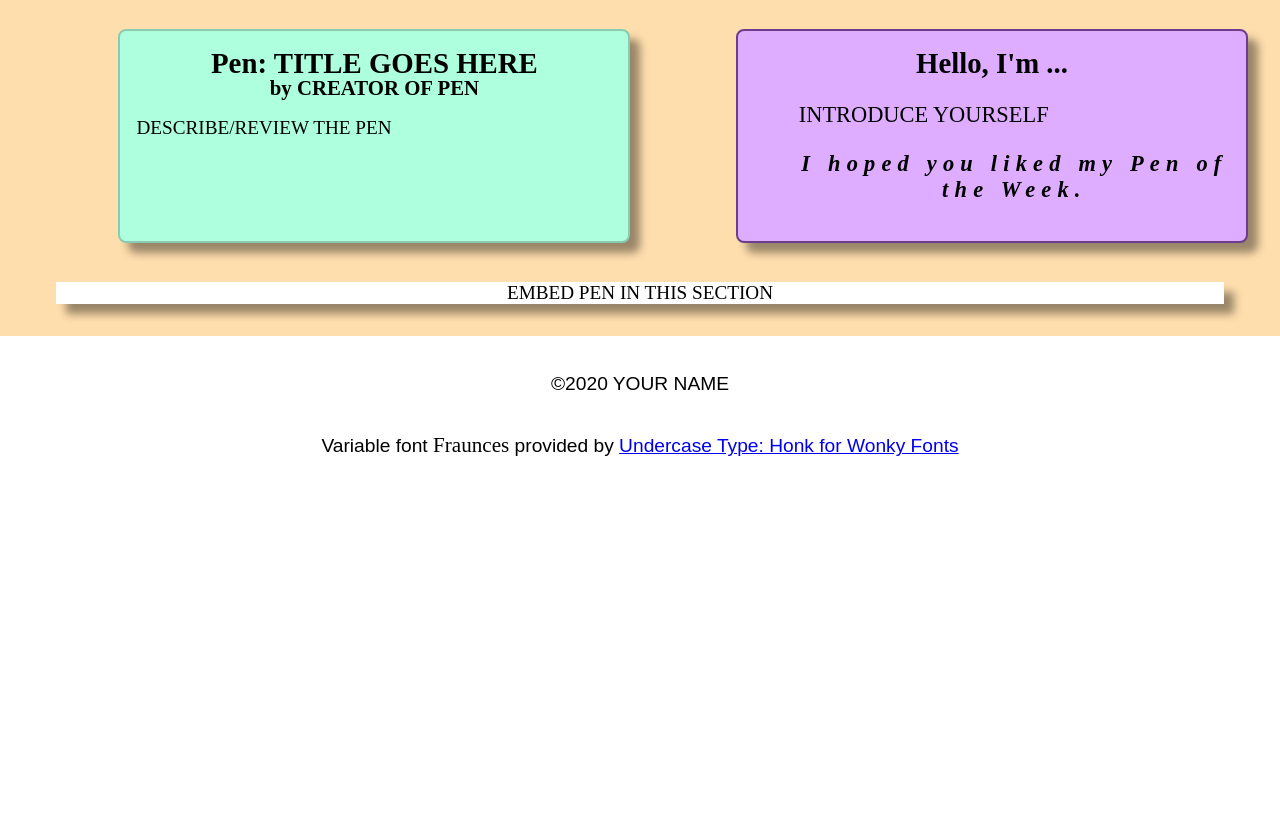
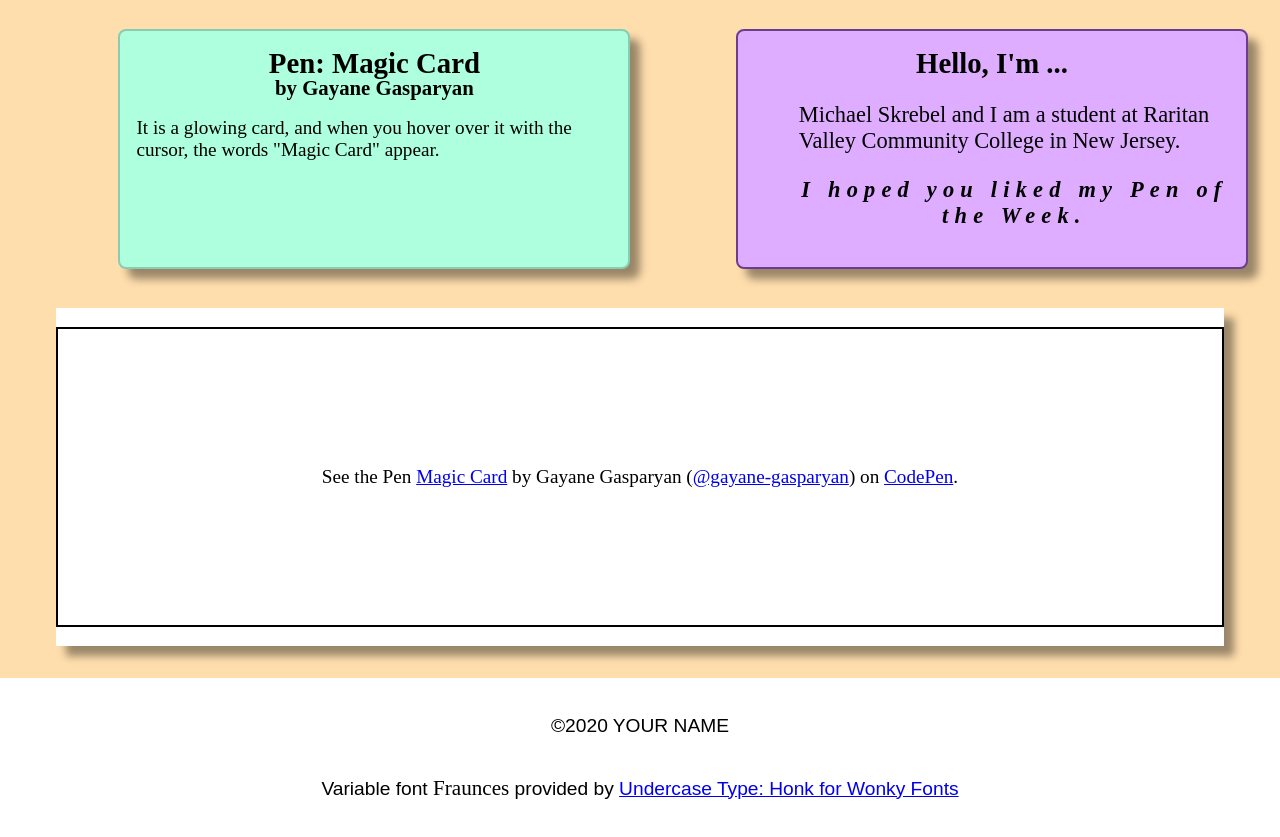
Before and after one commit to RVCC-IDMX/embed-codepen-MSkrebel1018, a plain HTML site: page index.html in a window 1280 px wide. Shown: the part 67-904 px from the top of the page. Before the commit the page ends 800 px from the top, so only its background shows below. Drawn offline with Linux system fonts and the light colour scheme; a script that the page names is missing; a web font is replaced by a local one.

Commit message:
updated my codepen

```diff
--- a/index.html
+++ b/index.html
@@ -16,14 +16,25 @@
 
       <main>
         <article>
-          <h2>Pen: TITLE GOES HERE</h2>
-          <h3>by CREATOR OF PEN</h3>
-          <p>DESCRIBE/REVIEW THE PEN</p>
+          <h2>Pen: Magic Card</h2>
+          <h3>by Gayane Gasparyan</h3>
+          <p>It is a glowing card, and when you hover over it with the cursor,
+            the words "Magic Card" appear.
+          </p>
         </article>
-        <section>EMBED PEN IN THIS SECTION</section>
+        <section><p class="codepen" data-height="300" data-default-tab="html,result" data-slug-hash="jOmaBQK"
+          data-user="gayane-gasparyan" style="height: 300px; box-sizing: border-box; display: flex; align-items:
+          center; justify-content: center; border: 2px solid; margin: 1em 0; padding: 1em;">
+          <span>See the Pen <a href="https://codepen.io/gayane-gasparyan/pen/jOmaBQK">
+          Magic Card</a> by Gayane Gasparyan (<a href="https://codepen.io/gayane-gasparyan">@gayane-gasparyan</a>)
+          on <a href="https://codepen.io">CodePen</a>.</span>
+        </p>
+        <script async src="https://cpwebassets.codepen.io/assets/embed/ei.js"></script></section>
         <aside>
           <h2>Hello, I'm ...</h2>
-          <p>INTRODUCE YOURSELF</p>
+          <p>Michael Skrebel and I am a student at Raritan Valley Community College
+            in New Jersey.
+          </p>
           <p class="bye">I hoped you liked my Pen of the Week.</p>
         </aside>
       </main>
```
Also changed, not shown: 1 other file.
